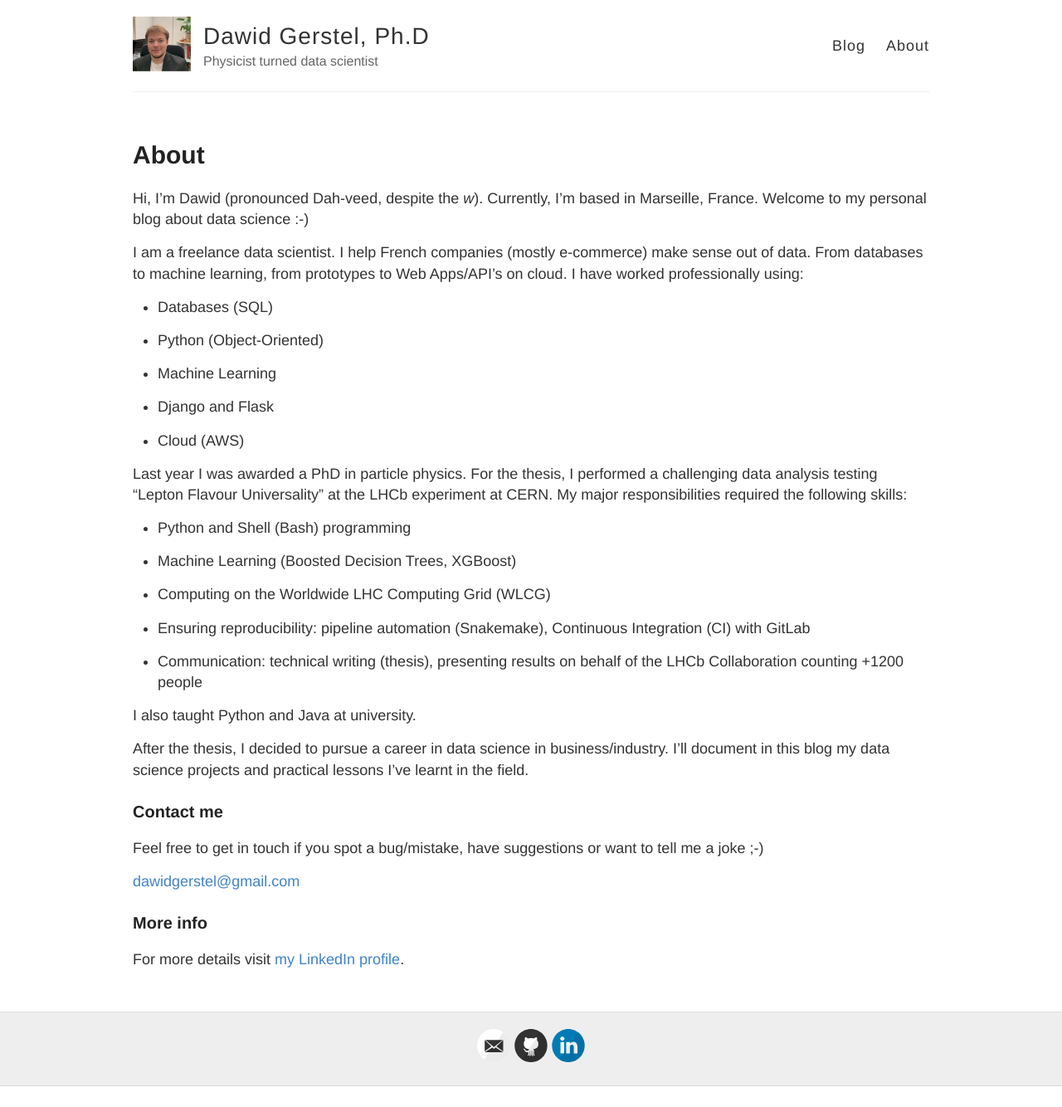
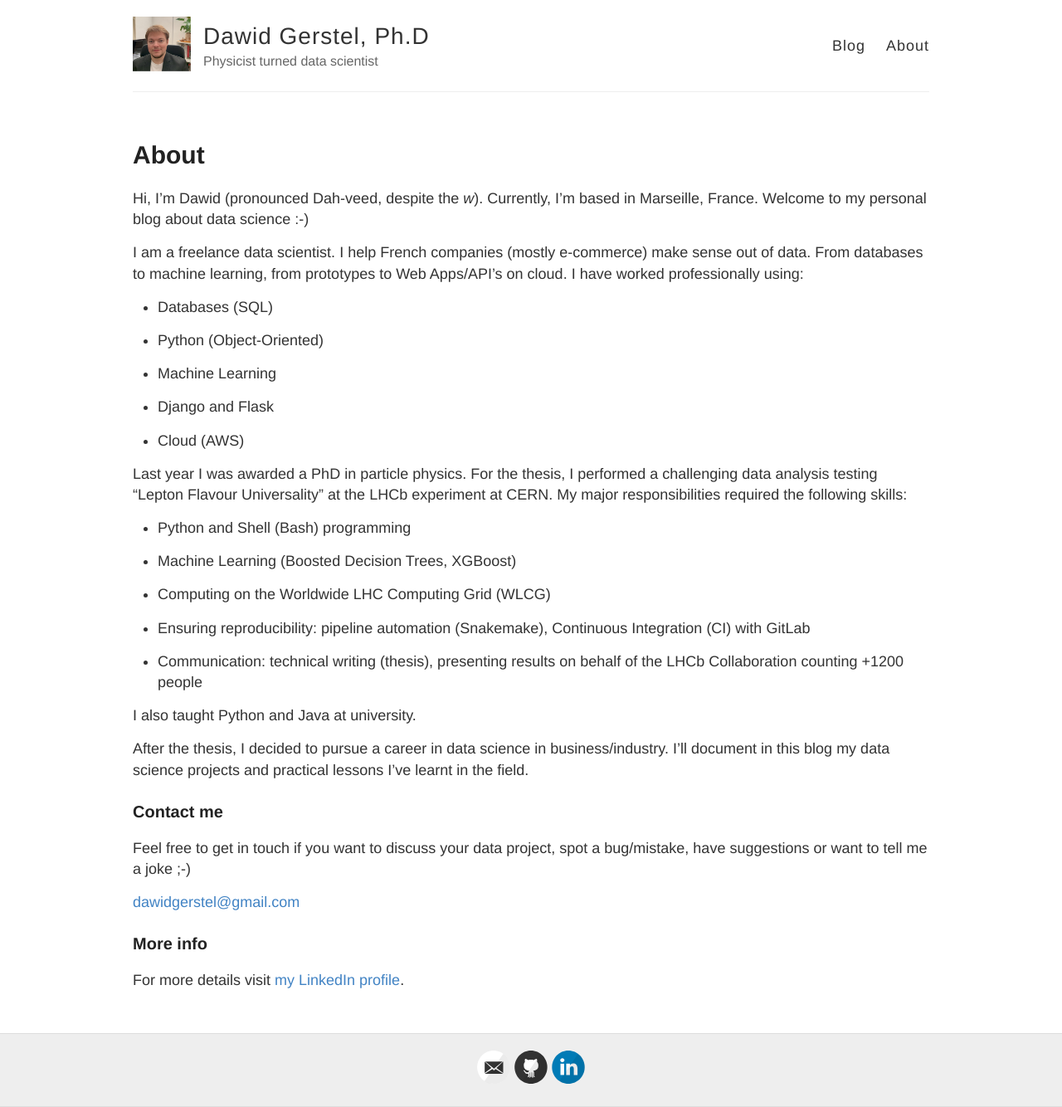
Before and after one commit to dgerstel/dgerstel.github.io, a Jekyll site: the page built from about.md, in a window 1280 px wide. Shown: the whole page at 83% size. Built offline with Jekyll 4.4.1, drawn with Linux system fonts in a browser that asks for light colours; before the commit the page ends 1309 px from its top, so only the background shows below that.

Commit message:
update about

```diff
--- a/about.md
+++ b/about.md
@@ -32,7 +32,7 @@ I'll document in this blog my data science projects and practical lessons I've l
 
 ### Contact me
 
-Feel free to get in touch if you spot a bug/mistake, have suggestions or want to tell me a joke ;-)
+Feel free to get in touch if you want to discuss your data project, spot a bug/mistake, have suggestions or want to tell me a joke ;-)
 
 [dawidgerstel@gmail.com](mailto:dawidgerstel@gmail.com)
 
```
